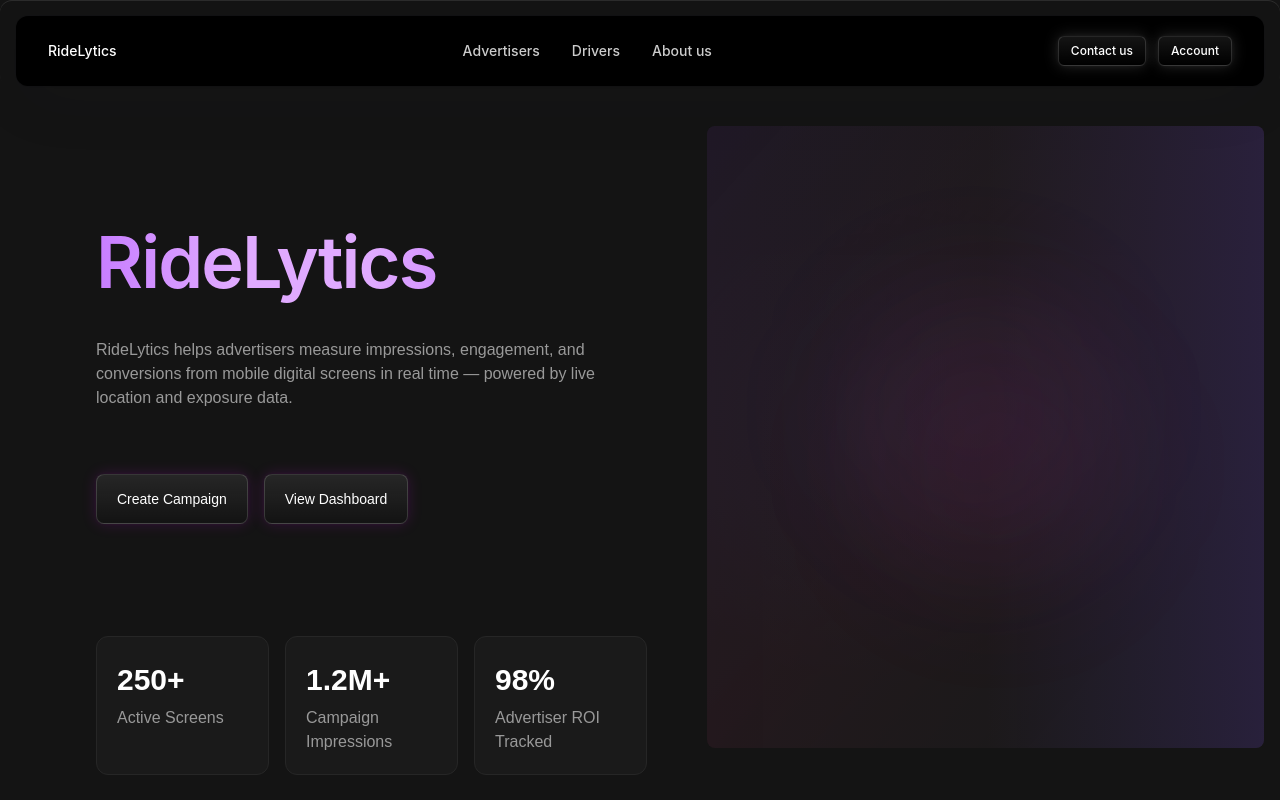
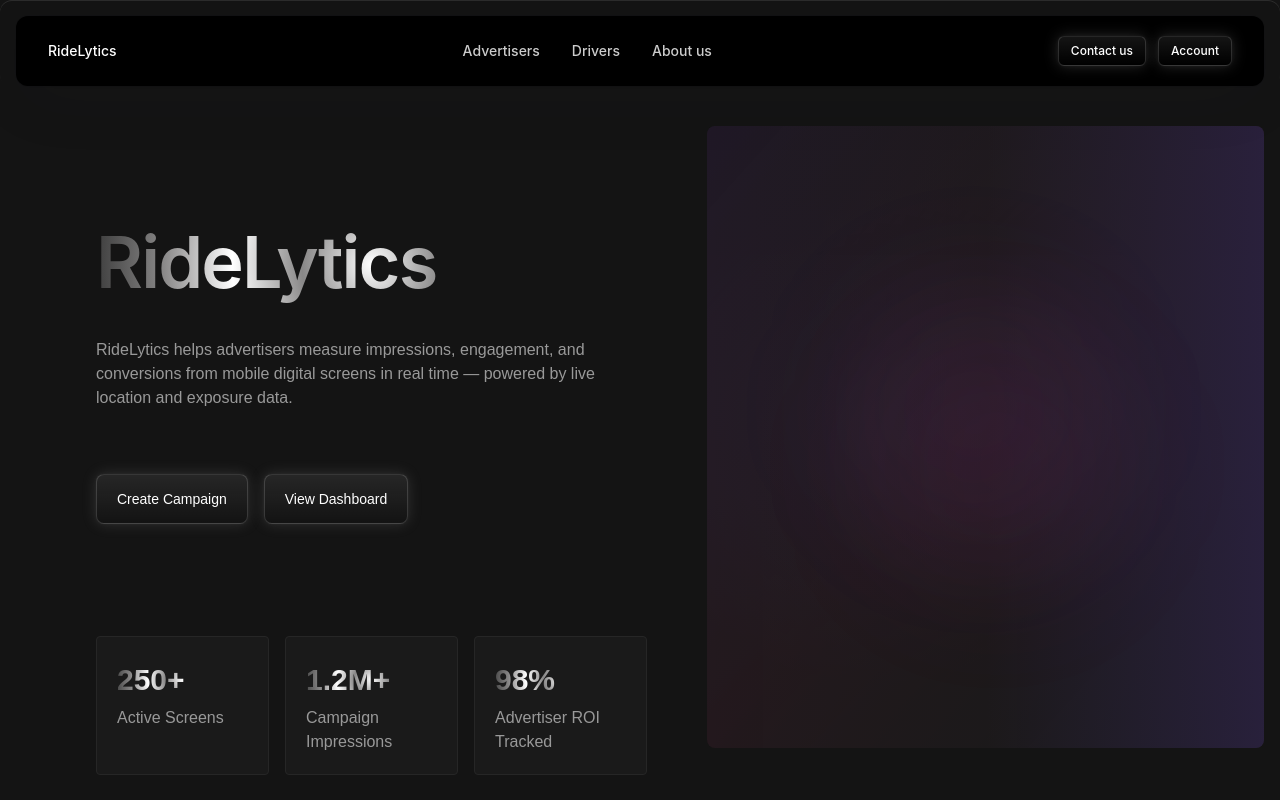
Before and after one commit to Ridelytics/Ridelytics-website, a React (Vite) app in the folder RideLytics/: page / in a window 1280 px wide. Shown: the top 800 px of the page. Built offline with nearby package versions, Linux system fonts and the light colour scheme.

Commit message:
small styling changes

```diff
--- a/RideLytics/src/components/Hero.tsx
+++ b/RideLytics/src/components/Hero.tsx
@@ -10,7 +10,7 @@ function Hero() {
               <h1
                 className="font-inter font-semibold text-[72px] leading-[80px] tracking-[-1.8px] bg-clip-text text-transparent mb-8"
                 style={{
-                  backgroundImage: 'linear-gradient(90deg, #C77DFF 0%, #E0AAFF 25%, #E0AAFF 50%, #C77DFF 75%, #9D4EDD 100%)',
+                  backgroundImage: 'radial-gradient(circle, #FFFFFF 0%, #888787 25%, #FFFFFF 50%, #888787 75%, #3B3B3B 100%)',
                   WebkitBackgroundClip: 'text',
                   WebkitTextFillColor: 'transparent',
                   paddingBottom: '4px',
@@ -26,34 +26,55 @@ function Hero() {
 
               {/* CTA Buttons */}
               <div className="flex gap-4 mb-28">
-                <button className="px-5 py-3.5 bg-gradient-to-b from-white/8 to-transparent border border-white/15 rounded-lg shadow-[0px_0px_5px_0px_rgba(233,30,255,0.05),0px_0px_15px_0px_rgba(233,30,255,0.15)] font-urbanist font-medium text-sm text-white hover:from-white/12 transition-all">
+                <button className="px-5 py-3.5 bg-gradient-to-b from-white/8 to-transparent border border-white/15 rounded-lg shadow-[0px_0px_5px_0px_rgba(255,255,255,0.05),0px_0px_15px_0px_rgba(200,200,200,0.15)] font-urbanist font-medium text-sm text-white hover:from-white/12 hover:shadow-[0px_0px_8px_0px_rgba(255,255,255,0.08),0px_0px_20px_0px_rgba(200,200,200,0.2)] transition-all">
                   Create Campaign
                 </button>
-                <button className="px-5 py-3.5 bg-gradient-to-b from-white/8 to-transparent border border-white/15 rounded-lg shadow-[0px_0px_5px_0px_rgba(233,30,255,0.05),0px_0px_15px_0px_rgba(233,30,255,0.15)] font-urbanist font-medium text-sm text-white hover:from-white/12 transition-all">
+                <button className="px-5 py-3.5 bg-gradient-to-b from-white/8 to-transparent border border-white/15 rounded-lg shadow-[0px_0px_5px_0px_rgba(255,255,255,0.05),0px_0px_15px_0px_rgba(200,200,200,0.15)] font-urbanist font-medium text-sm text-white hover:from-white/12 hover:shadow-[0px_0px_8px_0px_rgba(255,255,255,0.08),0px_0px_20px_0px_rgba(200,200,200,0.2)] transition-all">
                   View Dashboard
                 </button>
               </div>
 
               {/* Stats */}
               <div className="flex gap-4">
-                <div className="bg-[#1a1a1a] border border-[#262626] rounded-xl p-5 flex-1">
-                  <div className="font-urbanist font-bold text-[30px] leading-[45px] text-white mb-1">
+                <div className="bg-[#1a1a1a] border border-[#262626] rounded p-5 flex-1">
+                  <div
+                    className="font-urbanist font-bold text-[30px] leading-[45px] bg-clip-text text-transparent mb-1"
+                    style={{
+                      backgroundImage: 'radial-gradient(circle, #FFFFFF 0%, #888787 25%, #FFFFFF 50%, #888787 75%, #3B3B3B 100%)',
+                      WebkitBackgroundClip: 'text',
+                      WebkitTextFillColor: 'transparent',
+                    }}
+                  >
                     250+
                   </div>
                   <div className="font-urbanist font-medium text-base text-[#999]">
                     Active Screens
                   </div>
                 </div>
-                <div className="bg-[#1a1a1a] border border-[#262626] rounded-xl p-5 flex-1">
-                  <div className="font-urbanist font-bold text-[30px] leading-[45px] text-white mb-1">
+                <div className="bg-[#1a1a1a] border border-[#262626] rounded p-5 flex-1">
+                  <div
+                    className="font-urbanist font-bold text-[30px] leading-[45px] bg-clip-text text-transparent mb-1"
+                    style={{
+                      backgroundImage: 'radial-gradient(circle, #FFFFFF 0%, #888787 25%, #FFFFFF 50%, #888787 75%, #3B3B3B 100%)',
+                      WebkitBackgroundClip: 'text',
+                      WebkitTextFillColor: 'transparent',
+                    }}
+                  >
                     1.2M+
                   </div>
                   <div className="font-urbanist font-medium text-base text-[#999]">
                     Campaign Impressions
                   </div>
                 </div>
-                <div className="bg-[#1a1a1a] border border-[#262626] rounded-xl p-5 flex-1">
-                  <div className="font-urbanist font-bold text-[30px] leading-[45px] text-white mb-1">
+                <div className="bg-[#1a1a1a] border border-[#262626] rounded p-5 flex-1">
+                  <div
+                    className="font-urbanist font-bold text-[30px] leading-[45px] bg-clip-text text-transparent mb-1"
+                    style={{
+                      backgroundImage: 'radial-gradient(circle, #FFFFFF 0%, #888787 25%, #FFFFFF 50%, #888787 75%, #3B3B3B 100%)',
+                      WebkitBackgroundClip: 'text',
+                      WebkitTextFillColor: 'transparent',
+                    }}
+                  >
                     98%
                   </div>
                   <div className="font-urbanist font-medium text-base text-[#999]">
```
